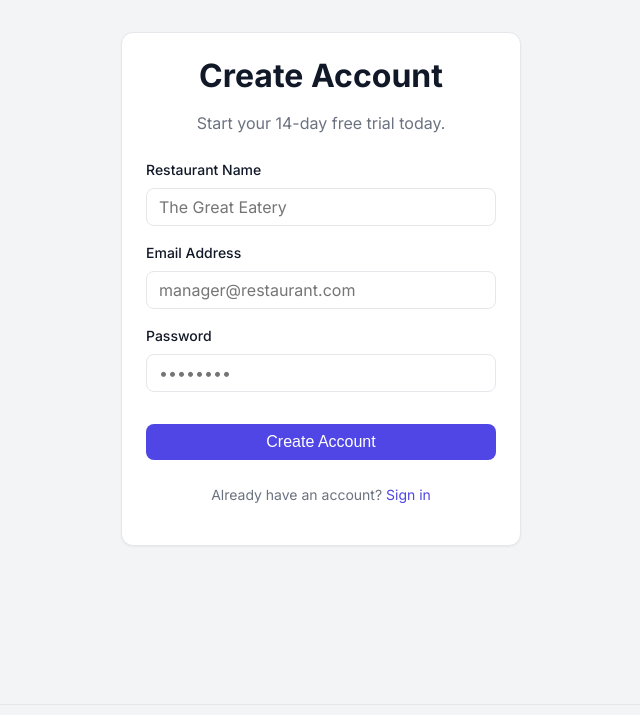
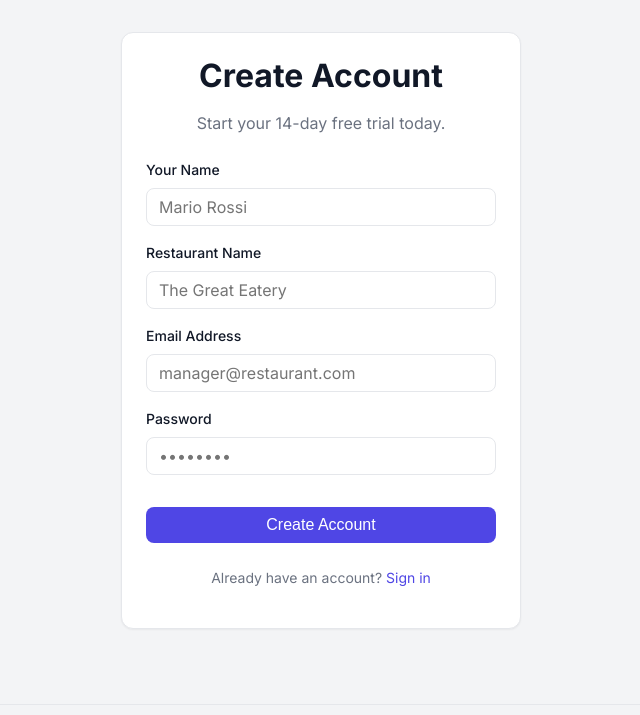
Before and after one commit to hafeedul/Resturent_saas, a Flask app: page /register in a window 1280 px wide. Shown: the part 75-790 px from the top of the page, without its empty margins (319-959 px from the left). Run offline with Flask 3, Linux system fonts and the light colour scheme.

Commit message:
Update User model with name field for Day 2 compliance

```diff
--- a/app/models.py
+++ b/app/models.py
@@ -4,6 +4,7 @@ from datetime import datetime
 
 class User(db.Model):
     id = db.Column(db.Integer, primary_key=True)
+    name = db.Column(db.String(100), nullable=True)
     email = db.Column(db.String(120), unique=True, nullable=False)
     password_hash = db.Column(db.String(256), nullable=False)
     created_at = db.Column(db.DateTime, default=datetime.utcnow)
--- a/app/routes.py
+++ b/app/routes.py
@@ -48,6 +48,7 @@ def login():
 @app.route('/register', methods=['GET', 'POST'])
 def register():
     if request.method == 'POST':
+        user_name = request.form.get('name')
         restaurant_name = request.form.get('restaurant_name')
         email = request.form.get('email').strip() if request.form.get('email') else ''
         password = request.form.get('password')
@@ -60,7 +61,7 @@ def register():
             flash('Email already registered')
             return redirect(url_for('register'))
 
-        user = User(email=email)
+        user = User(name=user_name, email=email)
         user.set_password(password)
         db.session.add(user)
         db.session.commit() # Commit to get user.id
--- a/app/templates/register.html
+++ b/app/templates/register.html
@@ -17,6 +17,11 @@
         {% endwith %}
 
         <form action="/register" method="POST" style="margin-top: 1.5rem;">
+            <div class="form-group">
+                <label class="form-label" for="name">Your Name</label>
+                <input type="text" id="name" name="name" class="form-input" placeholder="Mario Rossi" required>
+            </div>
+
             <div class="form-group">
                 <label class="form-label" for="restaurant_name">Restaurant Name</label>
                 <input type="text" id="restaurant_name" name="restaurant_name" class="form-input" placeholder="The Great Eatery" required>
--- a/seed.py
+++ b/seed.py
@@ -12,7 +12,7 @@ with app.app_context():
     print("Created new tables.")
 
     # Seed dummy user
-    admin = User(email="mario@restaurant.com")
+    admin = User(name="Mario Rossi", email="mario@restaurant.com")
     admin.set_password("password123")
     db.session.add(admin)
     db.session.commit()
```
